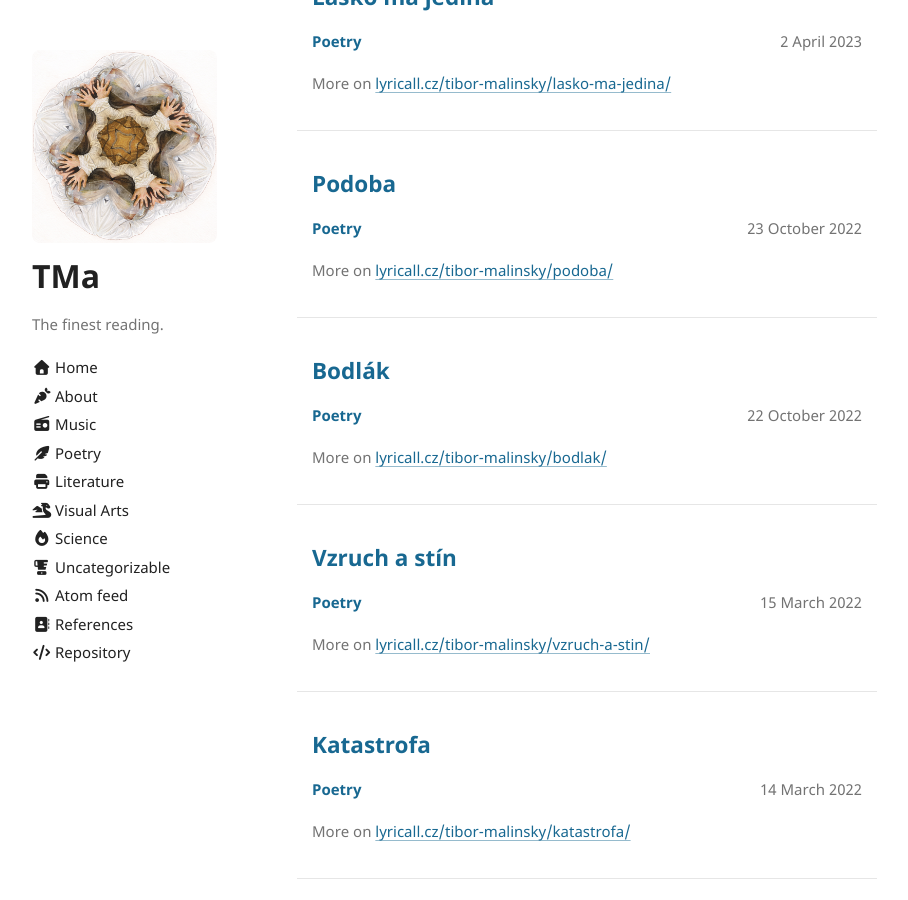
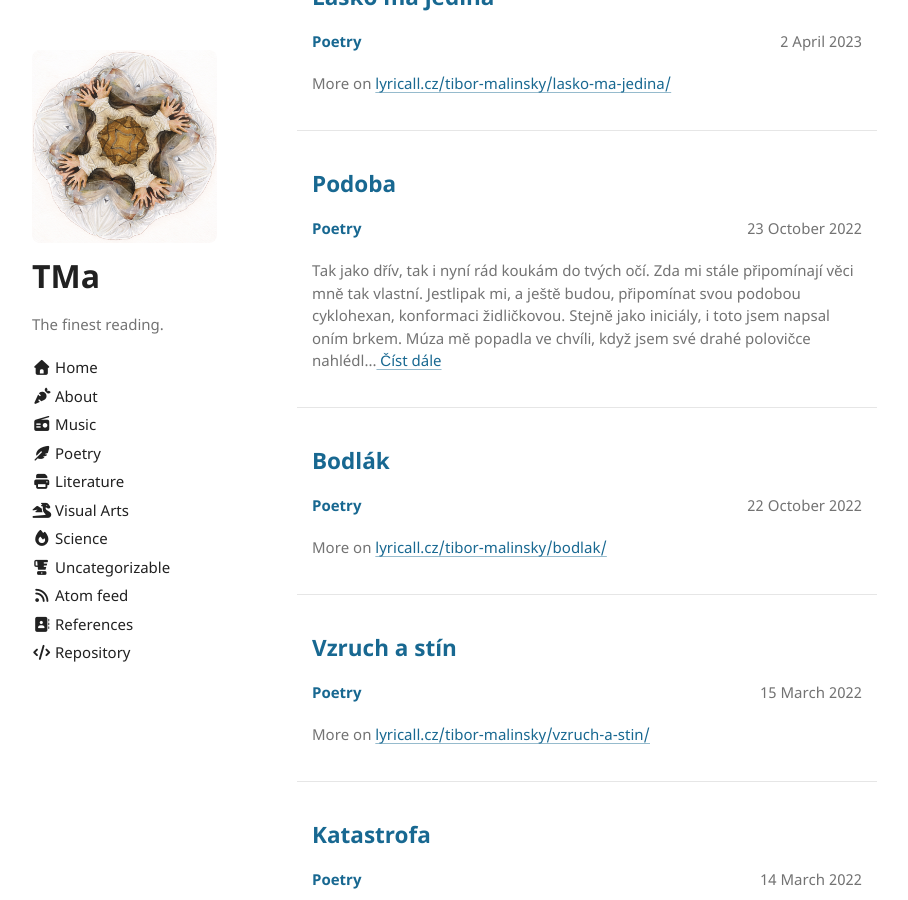
Before and after one commit to thefallofjohannm/thefallofjohannm.github.io, a Jekyll site: the page built from pages/index.md, in a window 1280 px wide and 900 px high, scrolled down 5371 px. Shown: the whole window, without its empty margins (178-1086 px from the left). Built offline with Jekyll 4.4.1, drawn with Linux system fonts in a browser that asks for light colours.

Commit message:
new picture and photo

```diff
--- a/_posts/poetry/2022-10-23-podoba.md
+++ b/_posts/poetry/2022-10-23-podoba.md
@@ -1,6 +1,26 @@
 ---
-layout: external_link
+layout: post
 title: Podoba
 category: poetry
-redirect_to: https://lyricall.cz/tibor-malinsky/podoba/
 ---
+
+Tak jako dřív, tak i nyní
+rád koukám do tvých očí.
+Zda mi stále připomínají
+věci mně tak vlastní.
+
+Jestlipak mi, a ještě budou,
+připomínat svou podobou
+cyklohexan,
+konformaci židličkovou.
+
+---
+
+![Podoba - Tibor Malinský](/assets/img/poetry_pictures/2022-10-13-podoba.jpg)
+
+---
+
+Stejně jako iniciály, i toto jsem napsal oním brkem.
+
+Múza mě popadla ve chvíli, když jsem své drahé polovičce nahlédl do očí
+a řekl jsem: „Teď ti složím báseň."
```
Also changed, not shown: assets/img/poetry_pictures/2022-10-13-podoba.jpg (added).
